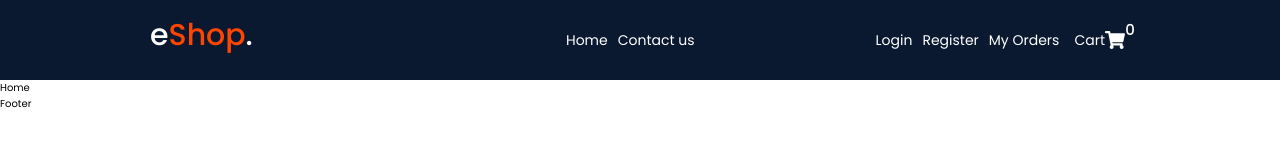
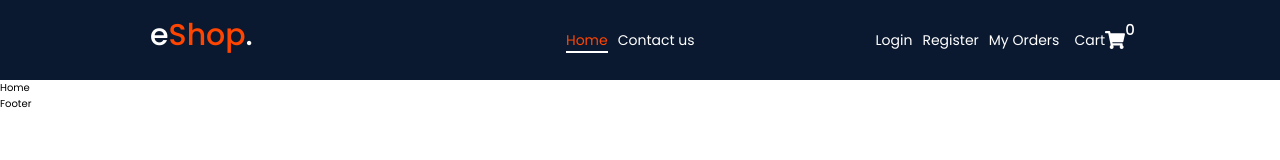
Before and after one commit to cheechqt/boost-eshop, a React (Create React App) app: page / in a window 1280 px wide. Shown: the top 160 px of the page. Built offline with nearby package versions, Linux system fonts and the light colour scheme.

Commit message:
header navlinks active style

```diff
--- a/src/components/header/Header.js
+++ b/src/components/header/Header.js
@@ -1,5 +1,5 @@
 import { useState } from "react";
-import { Link } from "react-router-dom";
+import { Link, NavLink } from "react-router-dom";
 import { FaShoppingCart, FaTimes } from "react-icons/fa";
 import { HiOutlineMenuAlt3 } from "react-icons/hi";
 import styles from "./Header.module.scss";
@@ -23,6 +23,9 @@ const cart = (
     </Link>
   </span>
 );
+
+const activeLink = ({ isActive }) =>
+  isActive ? `${styles.active}` : undefined;
 
 function Header() {
   const [showMenu, setShowMenu] = useState(false);
@@ -58,17 +61,27 @@ function Header() {
               <FaTimes size={22} color="#fff" onClick={hideMenu} />
             </li>
             <li>
-              <Link to="/">Home</Link>
+              <NavLink to="/" className={activeLink}>
+                Home
+              </NavLink>
             </li>
             <li>
-              <Link to="/contact">Contact us</Link>
+              <NavLink to="/contact" className={activeLink}>
+                Contact us
+              </NavLink>
             </li>
           </ul>
           <div className={styles["header-right"]} onClick={hideMenu}>
             <span className={styles.links}>
-              <Link to="/login">Login</Link>
-              <Link to="/register">Register</Link>
-              <Link to="/order-history">My Orders</Link>
+              <NavLink to="/login" className={activeLink}>
+                Login
+              </NavLink>
+              <NavLink to="/register" className={activeLink}>
+                Register
+              </NavLink>
+              <NavLink to="/order-history" className={activeLink}>
+                My Orders
+              </NavLink>
             </span>
             {cart}
           </div>
```
Also changed, not shown: src/index.js (+4 -4 lines).
